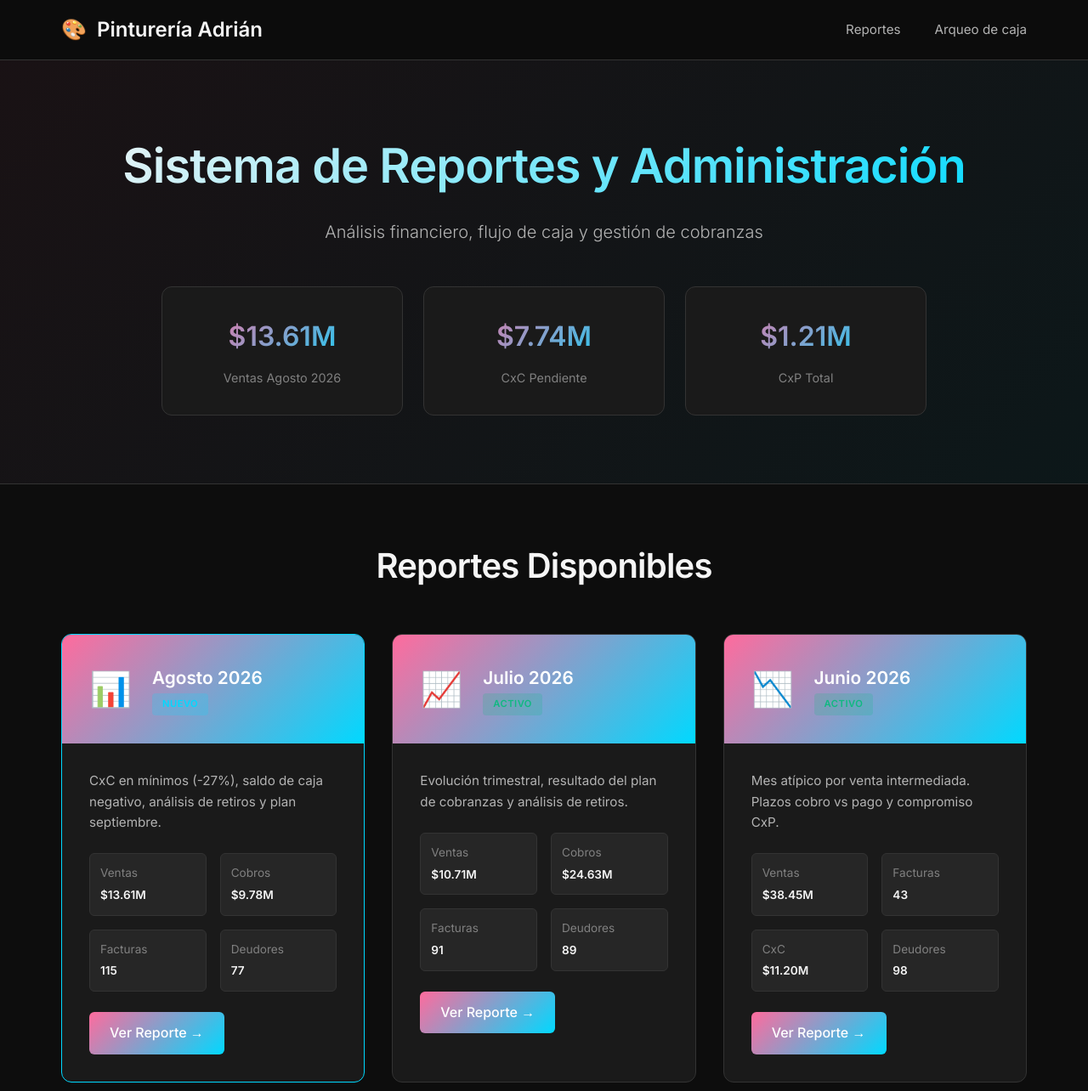
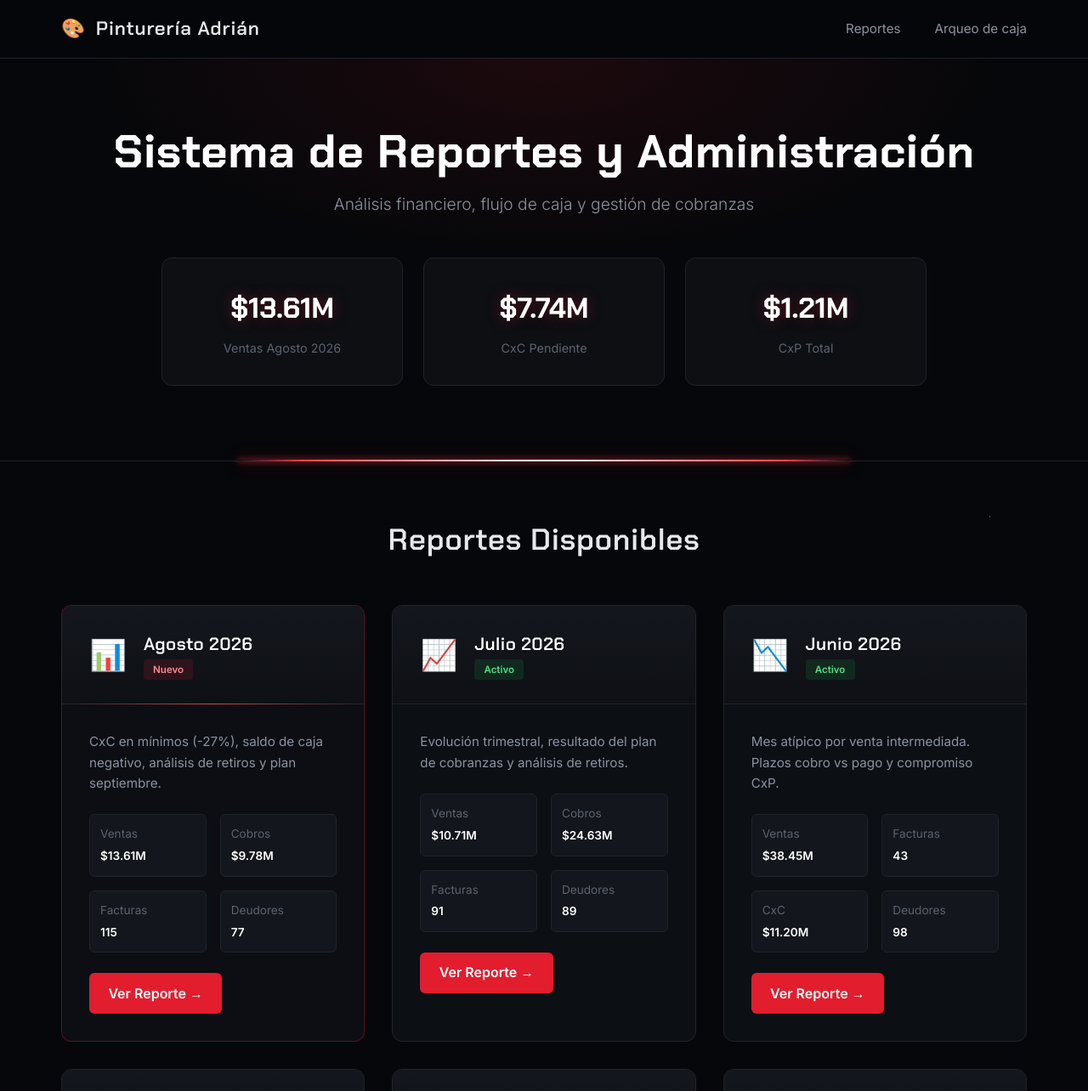
Before and after one commit to santirossi84/pintureriaADRIAN-admin, a website: page index.html in a window 1280 px wide. Shown: the top 1284 px of the page at 85% size. Drawn offline with Linux system fonts and the light colour scheme.

Commit message:
Inicio con estilo dark

```diff
--- a/index.html
+++ b/index.html
@@ -6,43 +6,52 @@
     <title>Pinturería Adrián - Sistema de Reportes</title>
     <link rel="preconnect" href="https://fonts.googleapis.com">
     <link rel="preconnect" href="https://fonts.gstatic.com" crossorigin>
-    <link href="https://fonts.googleapis.com/css2?family=Inter:wght@300;400;500;600;700&display=swap" rel="stylesheet">
+    <link href="https://fonts.googleapis.com/css2?family=Inter:wght@300;400;500;600;700&family=Chakra+Petch:wght@500;600;700&display=swap" rel="stylesheet">
     <style>
-        :root{--bg:#0d0d0d;--bg2:#1a1a1a;--bg3:#262626;--text:#f5f5f5;--text2:#b3b3b3;--text3:#808080;--a1:#ff6b9d;--a2:#00d9ff;--a3:#a78bfa;--border:#333;--green:#10b981}
-        *{margin:0;padding:0;box-sizing:border-box}body{font-family:'Inter',sans-serif;background:var(--bg);color:var(--text);min-height:100vh;line-height:1.6}
+        :root{color-scheme:dark;--bg:#06070a;--bg2:#0e1015;--bg3:#13161c;--text:#e6e8ec;--text2:#8b93a1;--text3:#5c6370;--saber:#e11d2e;--saber-soft:rgba(225,29,46,.14);--saber-glow:0 0 6px rgba(255,60,70,.9),0 0 18px rgba(225,29,46,.55);--border:#1f232b;--border2:#2a2f39;--green:#4ade80;--display:'Chakra Petch','Inter',sans-serif}
+        *{margin:0;padding:0;box-sizing:border-box}
+        body{font-family:'Inter',sans-serif;color:var(--text);min-height:100vh;line-height:1.6;background-color:var(--bg);
+            background-image:radial-gradient(1px 1px at 12% 18%,rgba(255,255,255,.35) 50%,transparent 51%),radial-gradient(1px 1px at 68% 8%,rgba(255,255,255,.25) 50%,transparent 51%),radial-gradient(1px 1px at 84% 42%,rgba(255,255,255,.3) 50%,transparent 51%),radial-gradient(1px 1px at 33% 64%,rgba(255,255,255,.2) 50%,transparent 51%),radial-gradient(1px 1px at 52% 88%,rgba(255,255,255,.28) 50%,transparent 51%),radial-gradient(1.5px 1.5px at 91% 76%,rgba(255,210,210,.35) 50%,transparent 51%),radial-gradient(1px 1px at 5% 92%,rgba(255,255,255,.22) 50%,transparent 51%);
+            background-size:420px 420px;background-attachment:fixed}
         .container{max-width:1200px;margin:0 auto;padding:0 2rem}
-        header{background:rgba(13,13,13,0.95);backdrop-filter:blur(10px);border-bottom:1px solid var(--border);position:sticky;top:0;z-index:1000;padding:1rem 0}
+        header{background:rgba(6,7,10,.9);backdrop-filter:blur(10px);border-bottom:1px solid var(--border);position:sticky;top:0;z-index:1000;padding:1rem 0}
         header .container{display:flex;justify-content:space-between;align-items:center}
-        .logo{display:flex;align-items:center;gap:0.75rem;font-size:1.5rem;font-weight:600;text-decoration:none;color:var(--text)}
-        nav{display:flex;gap:2.5rem}nav a{color:var(--text2);text-decoration:none;font-size:0.95rem;transition:color 0.2s}nav a:hover{color:var(--a2)}
-        .hero{padding:5rem 0;text-align:center;background:linear-gradient(135deg,rgba(255,107,157,0.05),rgba(0,217,255,0.05));border-bottom:1px solid var(--border)}
-        .hero h1{font-size:3.5rem;font-weight:600;margin-bottom:1rem;letter-spacing:-1px;background:linear-gradient(135deg,var(--text),var(--a2));-webkit-background-clip:text;-webkit-text-fill-color:transparent;background-clip:text}
-        .hero p{font-size:1.25rem;color:var(--text2);margin-bottom:2.5rem;max-width:600px;margin-left:auto;margin-right:auto;font-weight:300}
+        .logo{display:flex;align-items:center;gap:0.75rem;font-family:var(--display);font-size:1.4rem;font-weight:600;letter-spacing:.04em;text-decoration:none;color:var(--text)}
+        nav{display:flex;gap:2.5rem}nav a{color:var(--text2);text-decoration:none;font-size:0.95rem;transition:color .2s}nav a:hover{color:#fff}
+        .hero{position:relative;padding:5rem 0 5.5rem;text-align:center;background:radial-gradient(ellipse 60% 70% at 50% 0%,rgba(225,29,46,.10),transparent 70%);border-bottom:1px solid var(--border)}
+        .hero::after{content:"";position:absolute;left:50%;bottom:-1px;width:min(720px,80%);height:2px;margin-left:calc(min(720px,80%) / -2);background:linear-gradient(90deg,transparent,#ff4d58 12%,#fff1f1 50%,#ff4d58 88%,transparent);box-shadow:var(--saber-glow);transform-origin:center;animation:ignite 1s cubic-bezier(.2,.7,.2,1) both .2s}
+        @keyframes ignite{from{transform:scaleX(0);opacity:.4}to{transform:scaleX(1);opacity:1}}
+        .hero h1{font-family:var(--display);font-size:3.4rem;font-weight:700;margin-bottom:1rem;letter-spacing:.01em;line-height:1.1;color:#fff}
+        .hero p{font-size:1.2rem;color:var(--text2);margin-bottom:2.5rem;max-width:600px;margin-left:auto;margin-right:auto;font-weight:300}
         .hero-stats{display:grid;grid-template-columns:repeat(auto-fit,minmax(220px,1fr));gap:1.5rem;margin-top:3rem;max-width:900px;margin-left:auto;margin-right:auto}
-        .stat-card{background:var(--bg2);border:1px solid var(--border);padding:2rem;border-radius:12px;transition:all 0.3s}
-        .stat-card:hover{border-color:var(--a2);box-shadow:0 8px 32px rgba(0,217,255,0.1);transform:translateY(-4px)}
-        .stat-value{font-size:2rem;font-weight:600;background:linear-gradient(135deg,var(--a1),var(--a2));-webkit-background-clip:text;-webkit-text-fill-color:transparent;background-clip:text;margin-bottom:0.75rem}
+        .stat-card{background:rgba(14,16,21,.9);border:1px solid var(--border);padding:2rem;border-radius:12px;transition:border-color .3s,box-shadow .3s}
+        .stat-card:hover{border-color:rgba(225,29,46,.45);box-shadow:0 0 24px rgba(225,29,46,.12)}
+        .stat-value{font-family:var(--display);font-size:2.1rem;font-weight:700;color:#fff;margin-bottom:0.5rem;text-shadow:0 0 18px rgba(225,29,46,.35)}
         .stat-label{color:var(--text3);font-size:0.9rem}
         .section{padding:4rem 0;border-bottom:1px solid var(--border)}
-        .section h2{font-size:2.5rem;margin-bottom:3rem;text-align:center;font-weight:600;letter-spacing:-0.8px}
+        .section h2{font-family:var(--display);font-size:2.2rem;margin-bottom:3rem;text-align:center;font-weight:600;letter-spacing:.02em}
         .reports-grid{display:grid;grid-template-columns:repeat(auto-fit,minmax(280px,1fr));gap:2rem}
-        .report-card{background:var(--bg2);border:1px solid var(--border);border-radius:12px;overflow:hidden;display:flex;flex-direction:column;transition:all 0.3s}
-        .report-card:hover{border-color:var(--a2);box-shadow:0 16px 40px rgba(0,217,255,0.15);transform:translateY(-8px)}
-        .report-card.featured{border-color:var(--a2)}
-        .report-header{background:linear-gradient(135deg,var(--a1),var(--a2));padding:2rem;display:flex;align-items:center;gap:1.5rem}
-        .report-icon{font-size:2.5rem}.report-title{font-size:1.3rem;font-weight:600;color:white}
+        .report-card{background:rgba(14,16,21,.92);border:1px solid var(--border);border-radius:12px;overflow:hidden;display:flex;flex-direction:column;transition:border-color .3s,box-shadow .3s}
+        .report-card:hover{border-color:rgba(225,29,46,.45);box-shadow:0 0 28px rgba(225,29,46,.14)}
+        .report-card.featured{border-color:rgba(225,29,46,.35)}
+        .report-header{position:relative;background:linear-gradient(180deg,#14171d,#0e1015);padding:1.75rem 2rem;display:flex;align-items:center;gap:1.25rem;border-bottom:1px solid var(--border)}
+        .report-header::after{content:"";position:absolute;left:0;right:0;bottom:-1px;height:1px;background:linear-gradient(90deg,transparent,rgba(255,77,88,.8),transparent);opacity:0;transition:opacity .3s}
+        .report-card:hover .report-header::after,.report-card.featured .report-header::after{opacity:1}
+        .report-icon{font-size:2.2rem}.report-title{font-family:var(--display);font-size:1.3rem;font-weight:600;color:#fff;letter-spacing:.02em}
         .report-body{padding:2rem;flex-grow:1}
         .report-desc{color:var(--text2);margin-bottom:1.5rem;font-size:0.95rem}
         .report-meta{display:grid;grid-template-columns:1fr 1fr;gap:1rem;margin-bottom:1.5rem;font-size:0.85rem}
         .meta-item{background:var(--bg3);padding:0.75rem;border-radius:6px;border:1px solid var(--border)}
-        .meta-label{color:var(--text3);display:block;margin-bottom:0.25rem}.meta-value{font-weight:600}
-        .report-link{display:inline-block;background:linear-gradient(135deg,var(--a1),var(--a2));color:white;padding:0.75rem 1.5rem;border-radius:6px;text-decoration:none;font-weight:500;transition:all 0.2s}
-        .report-link:hover{transform:scale(1.05);box-shadow:0 8px 20px rgba(255,107,157,0.3)}
-        .report-status{display:inline-block;padding:0.25rem 0.75rem;border-radius:4px;font-size:0.7rem;font-weight:600;text-transform:uppercase;letter-spacing:0.5px;background:rgba(16,185,129,0.2);color:var(--green)}
-        .status-new{background:rgba(0,217,255,0.2);color:var(--a2)}
-        footer{background:var(--bg2);border-top:1px solid var(--border);padding:3rem 0;text-align:center}
+        .meta-label{color:var(--text3);display:block;margin-bottom:0.25rem}.meta-value{font-weight:600;color:#fff}
+        .report-link{display:inline-block;background:var(--saber);color:#fff;padding:0.7rem 1.4rem;border-radius:6px;text-decoration:none;font-weight:600;transition:box-shadow .2s}
+        .report-link:hover{box-shadow:var(--saber-glow)}
+        .report-link:focus-visible,nav a:focus-visible,.logo:focus-visible{outline:2px solid var(--saber);outline-offset:3px}
+        .report-status{display:inline-block;padding:0.2rem 0.7rem;border-radius:4px;font-size:0.72rem;font-weight:600;background:rgba(34,197,94,.12);color:var(--green)}
+        .status-new{background:var(--saber-soft);color:#ff8a92}
+        footer{background:rgba(14,16,21,.9);border-top:1px solid var(--border);padding:3rem 0;text-align:center}
         footer p{margin-bottom:0.5rem;font-size:0.9rem;color:var(--text2);font-weight:300}
-        @media(max-width:768px){.hero h1{font-size:2.5rem}nav{gap:1.5rem;font-size:0.85rem}.reports-grid{grid-template-columns:1fr}.container{padding:0 1rem}}
+        @media(max-width:768px){.hero h1{font-size:2.4rem}nav{gap:1.5rem;font-size:0.85rem}.reports-grid{grid-template-columns:1fr}.container{padding:0 1rem}}
+        @media(prefers-reduced-motion:reduce){*,*::after{animation:none!important;transition:none!important}}
     </style>
 </head>
 <body>
```
